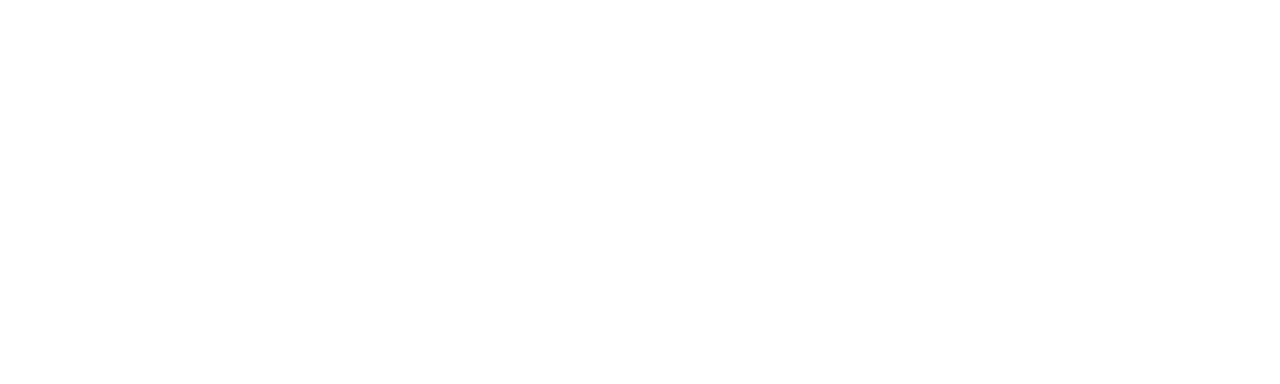
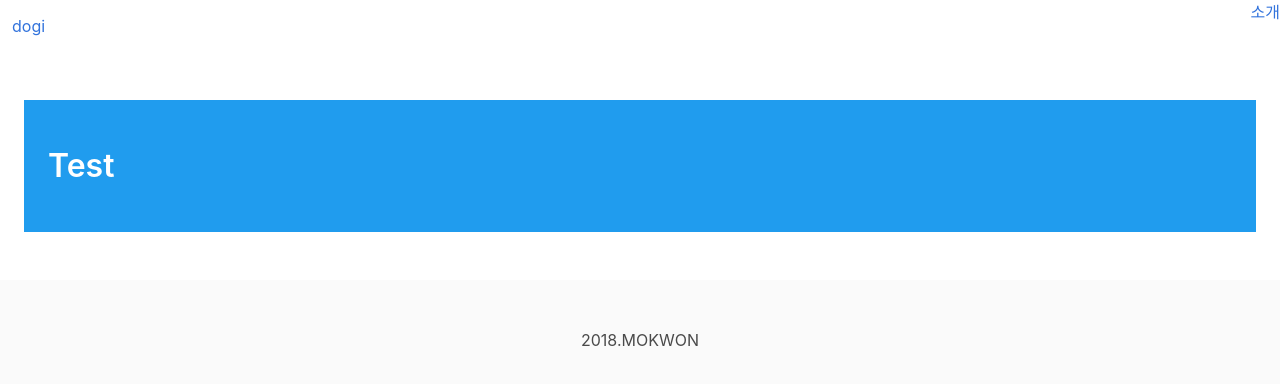
Before and after one commit to zkffkvltl/cloudtest, a Nuxt app: page /about in a window 1280 px wide. Before the commit this address had no page. Shown: the top 384 px of the page. Built offline with nearby package versions, Linux system fonts and the light colour scheme.

Commit message:
2018.5.29

```diff
--- a/layouts/default.vue
+++ b/layouts/default.vue
@@ -1,8 +1,21 @@
 <template>
   <div>
+    <nav class = "navbar">
+      <div class="navbar-brand">
+        <nuxt-link to="/" class="navbar-item">dogi</nuxt-link>
+      </div>
+      <div class="navbar-menu is-active">
+        <div class="navbar-end">
+          <nuxt-link to="/about" class="navber-item">소개</nuxt-link>
+        </div>
+      </div>
+    </nav>
     <nuxt/>
+  <footer class="footer has-text-centered">
+    <P>2018.MOKWON</P>
+  </footer>
   </div>
-</template>
+  </template>
 
 <style>
 html {
--- /dev/null
+++ b/pages/about.vue
@@ -0,0 +1,9 @@
+<template>
+<section class="section">
+    <article class="hero is-info">
+        <div class="hero-body">
+            <h1 class="title">Test</h1>
+        </div>
+    </article>
+</section>
+</template>
```
